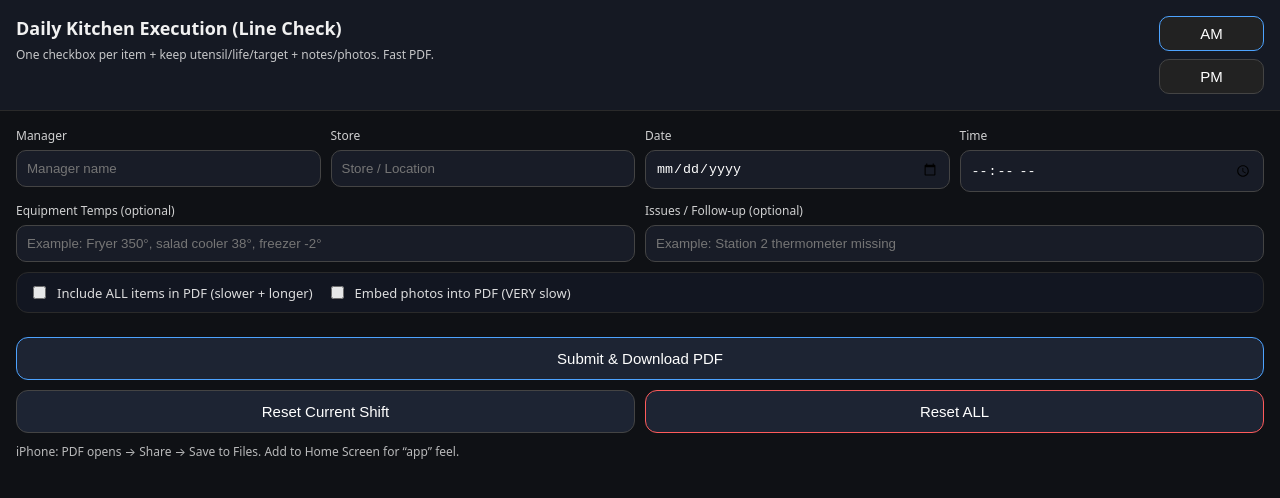
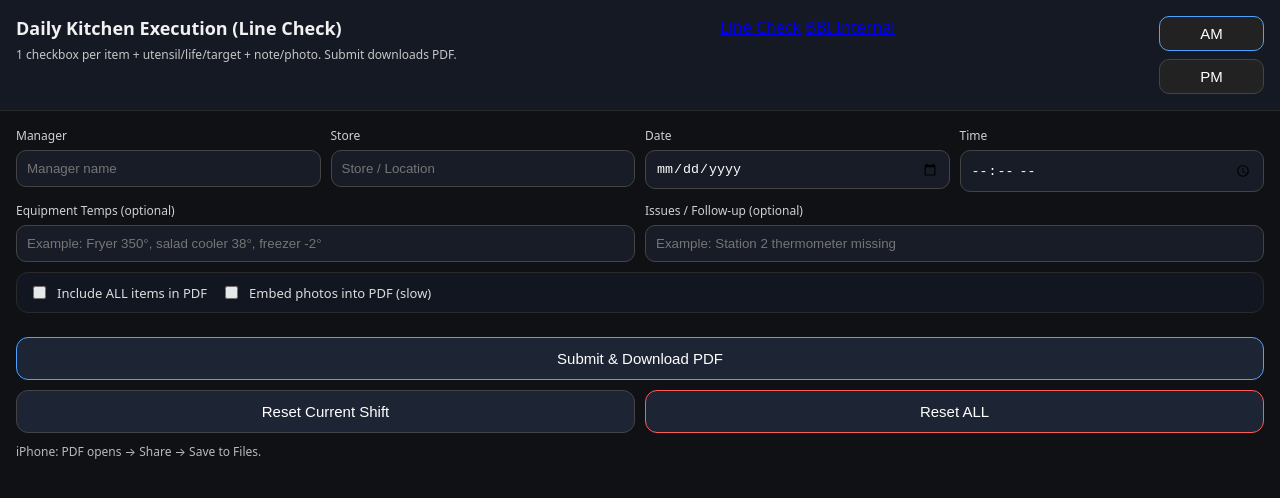
Before and after one commit to goofy4388/line-check, a website: page index.html in a window 1280 px wide. Drawn offline with nearby package versions, Linux system fonts and the light colour scheme.

Commit message:
Update index.html

```diff
--- a/index.html
+++ b/index.html
@@ -8,13 +8,17 @@
 </head>
 
 <body>
-
 <header class="top">
   <div class="headRow">
     <div>
       <h1>Daily Kitchen Execution (Line Check)</h1>
-      <p class="sub">One checkbox per item + keep utensil/life/target + notes/photos. Fast PDF.</p>
+      <p class="sub">1 checkbox per item + utensil/life/target + note/photo. Submit downloads PDF.</p>
     </div>
+
+    <nav class="navLinks">
+      <a class="navLink active" href="index.html">Line Check</a>
+      <a class="navLink" href="bbi.html">BBI Internal</a>
+    </nav>
 
     <div class="tabs">
       <button class="tab active" data-shift="am" type="button">AM</button>
@@ -24,7 +28,6 @@
 </header>
 
 <main class="wrap">
-
   <section class="meta">
     <div class="field">
       <label>Manager</label>
@@ -58,18 +61,16 @@
   <section class="options">
     <label class="opt">
       <input id="pdfIncludeAll" type="checkbox" />
-      Include ALL items in PDF (slower + longer)
+      Include ALL items in PDF
     </label>
-
     <label class="opt">
       <input id="pdfEmbedPhotos" type="checkbox" />
-      Embed photos into PDF (VERY slow)
+      Embed photos into PDF (slow)
     </label>
   </section>
 
-  <!-- ✅ ONLY ONE sections div -->
-<div id="debug" style="margin:12px 0; padding:12px; border:1px solid #ff5b5b; border-radius:12px; display:none;"></div>
-    <div id="sections"></div>
+  <div id="debug" class="debug" aria-live="polite"></div>
+  <div id="sections"></div>
 
   <section class="submitBox">
     <button id="submitBtn" type="button">Submit & Download PDF</button>
@@ -80,14 +81,11 @@
     </div>
 
     <div id="status" class="status"></div>
-    <p class="hint">iPhone: PDF opens → Share → Save to Files. Add to Home Screen for “app” feel.</p>
+    <p class="hint">iPhone: PDF opens → Share → Save to Files.</p>
   </section>
-
 </main>
 
-<!-- ✅ scripts last -->
 <script src="https://cdn.jsdelivr.net/npm/jspdf@2.5.1/dist/jspdf.umd.min.js"></script>
 <script src="app.js"></script>
-
 </body>
 </html>
```
